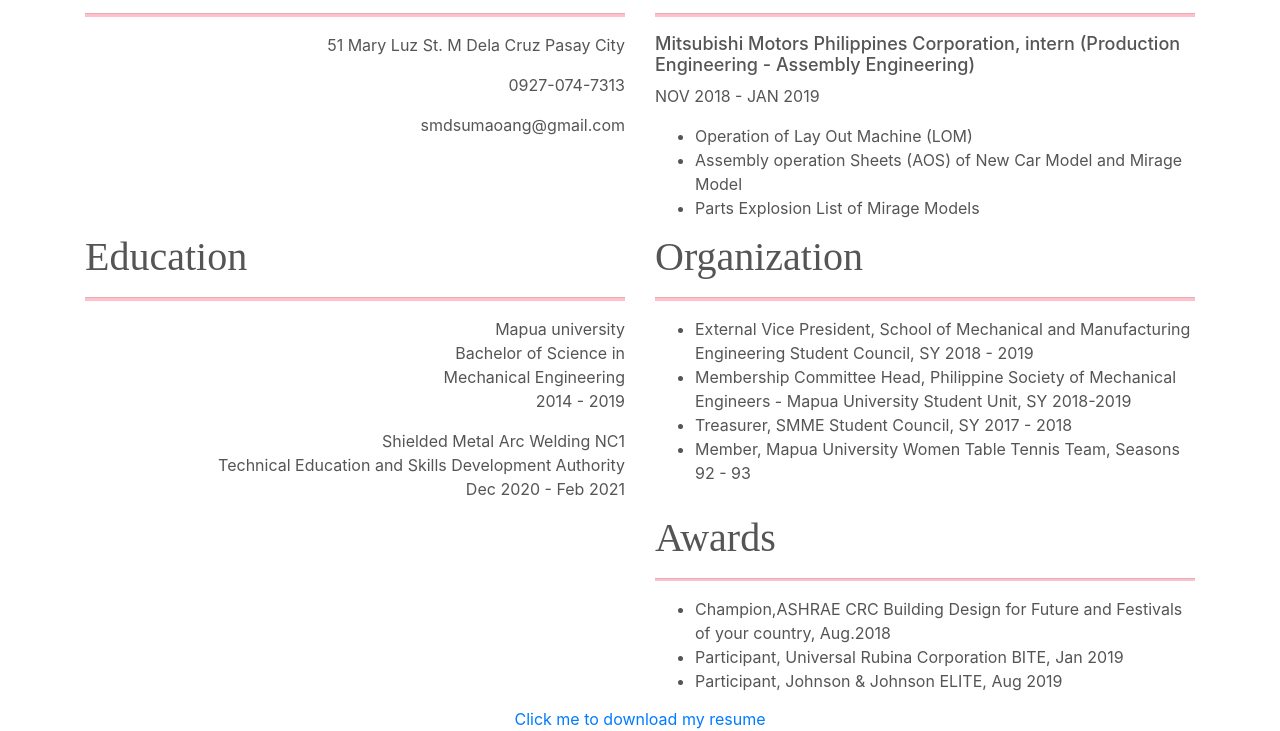
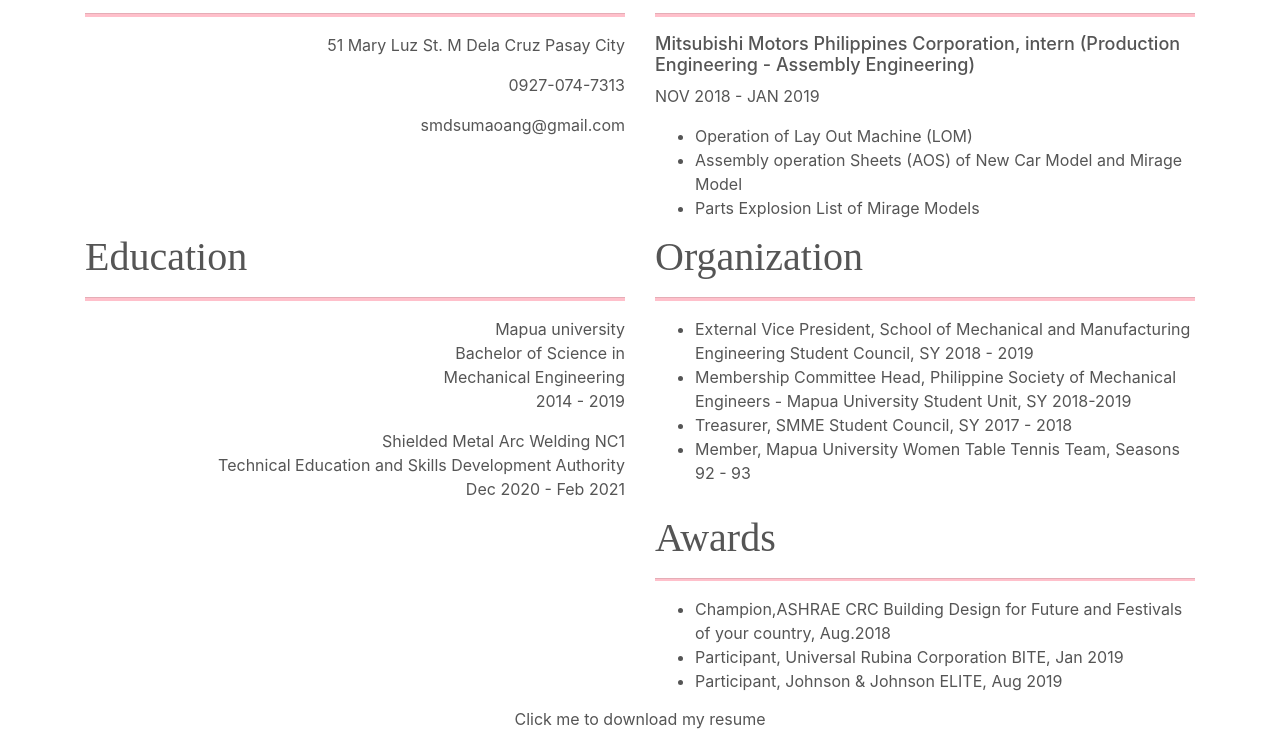
Before and after one commit to chanfrnndz/sarah-minette-sumaoang, a plain HTML site: page index.html in a window 1280 px wide. Shown: the part 562-1293 px from the top of the page. Drawn offline with nearby package versions, Linux system fonts and the light colour scheme.

Commit message:
added css on anchor tag

```diff
--- a/index.css
+++ b/index.css
@@ -44,7 +44,7 @@ h3 {
     font-size: 15px;
 }
 
-h1, h2, h3, p, li {
+h1, h2, h3, p, li, a, a:hover {
     font-style: normal;
     color: rgb(85, 85, 85);
     text-decoration: none;
@@ -59,6 +59,10 @@ img {
 
 .bot {
     margin-top: 100px;
+}
+
+a, a:hover {
+    text-decoration: none
 }
 
 
```
